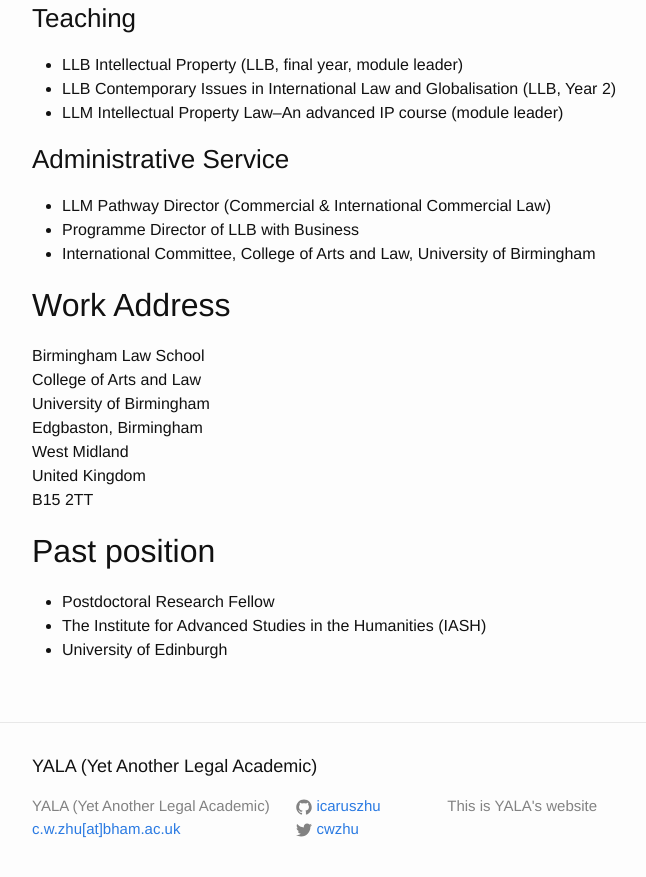
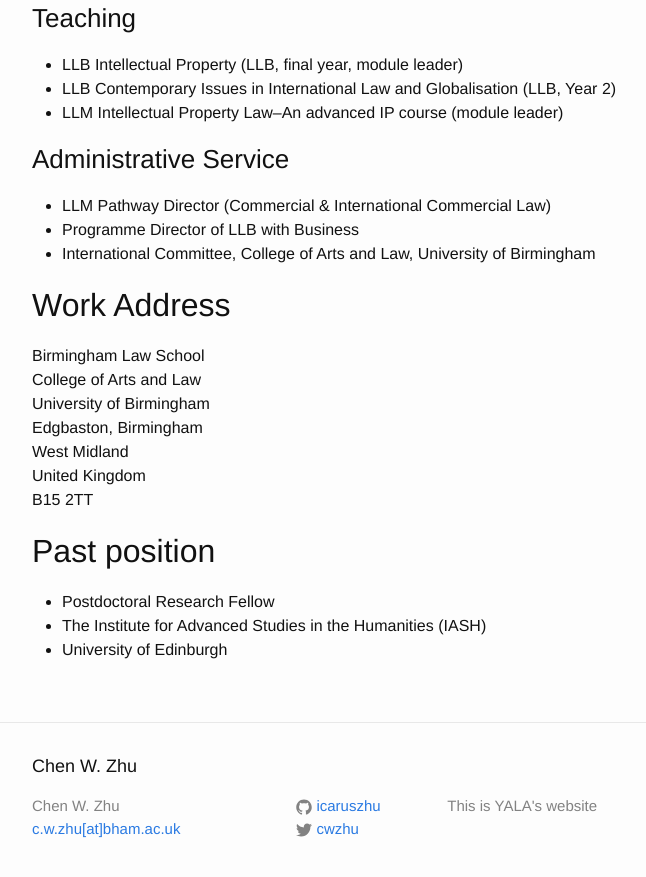
Before and after one commit to icaruszhu/icaruszhu.github.io, a Jekyll site: the page built from about.md, in a window 1280 px wide and 900 px high, scrolled down 669 px. Shown: the top 877 px of the window, without its empty margins (238-884 px from the left). Built offline with Jekyll 4.4.1, drawn with Linux system fonts in a browser that asks for light colours; some of the changed text lies outside the part shown.

Commit message:
update the title of the webpage

```diff
--- a/_config.yml
+++ b/_config.yml
@@ -6,7 +6,7 @@
 # 'jekyll serve'. If you change this file, please restart the server process.
 
 # Site settings
-title: YALA (Yet Another Legal Academic)
+title: Chen W. Zhu
 author: Chen Zhu
 email: c.w.zhu[at]bham.ac.uk
 description:  This is YALA's website
```
